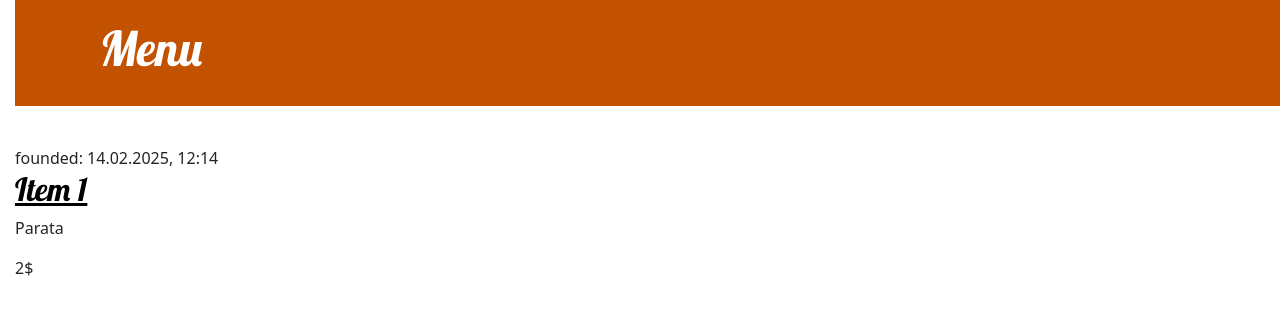
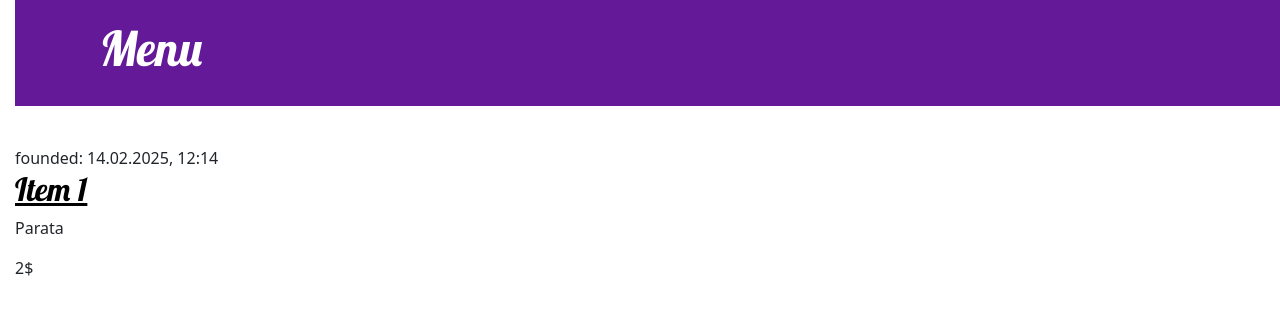
Before and after one commit to BanyarSawThit/taddib, a Django app: page / in a window 1280 px wide. Shown: the top 315 px of the page. Run offline with Django 5.2, Linux system fonts and the light colour scheme; data that the repository does not hold is empty.

Commit message:
blog css update

```diff
--- a/blog/static/css/blog.css
+++ b/blog/static/css/blog.css
@@ -8,7 +8,7 @@ body {
 }
 
 .page-header {
-    background-color: #C25100;
+    background-color: #631998;
     margin-top: 0;
     margin-bottom: 40px;
     padding: 20px 20px 20px 40px;
```
